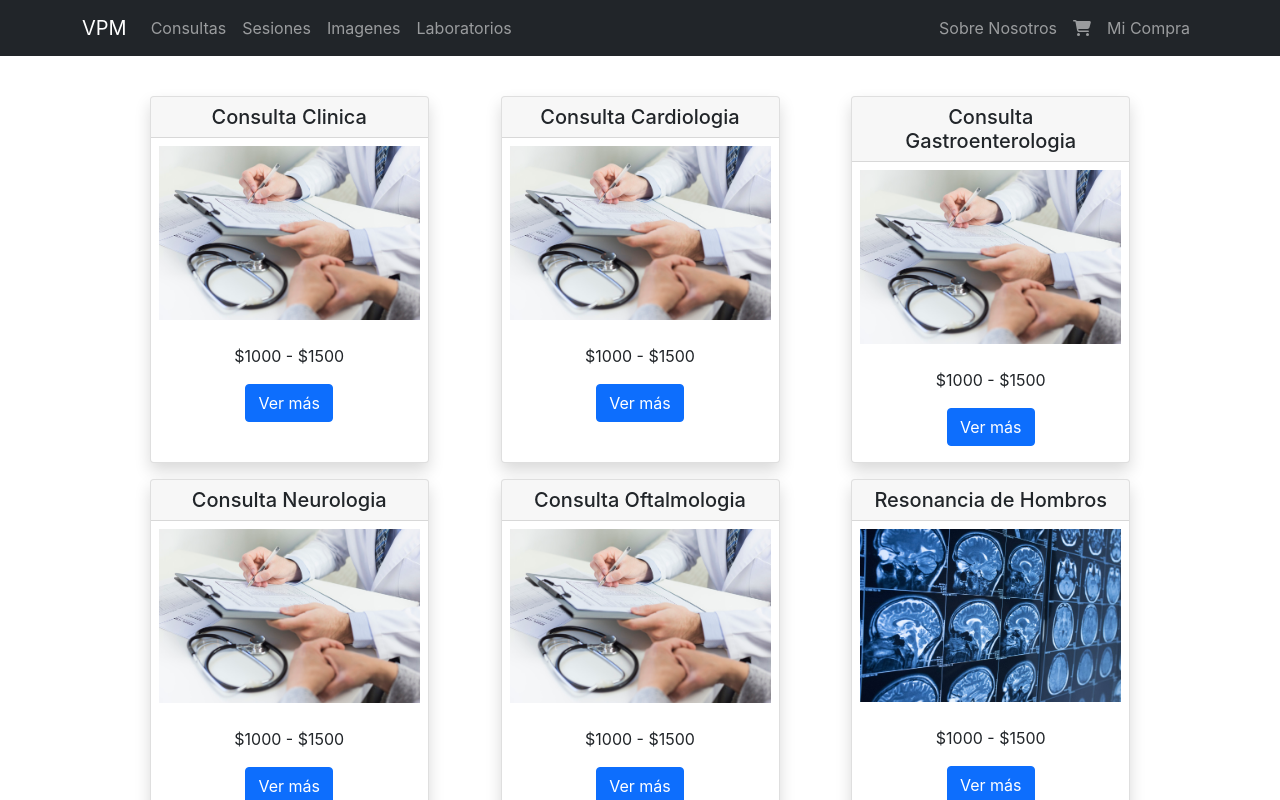
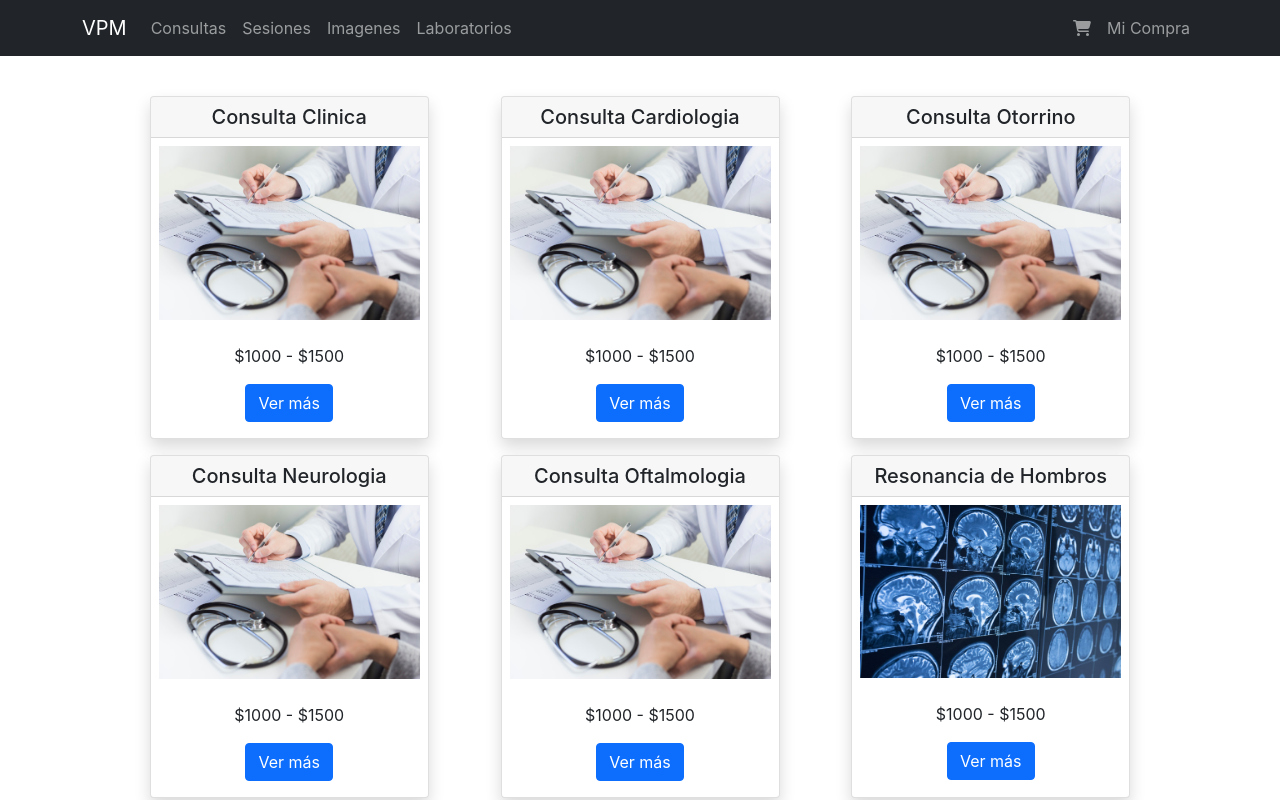
Before and after one commit to PabloSadura/Proyecto_FInal_React, a React (Vite) app in the folder ventadepracticas/: page / in a window 1280 px wide. Shown: the top 800 px of the page. Built offline with nearby package versions, Linux system fonts and the light colour scheme.

Commit message:
se agrego una nueva Bd y cambios en los renders

```diff
--- a/ventadepracticas/package.json
+++ b/ventadepracticas/package.json
@@ -16,7 +16,8 @@
     "bootstrap": "^5.1.3",
     "react": "^18.0.0",
     "react-bootstrap": "^2.4.0",
-    "react-dom": "^18.0.0"
+    "react-dom": "^18.0.0",
+    "react-router-dom": "^6.3.0"
   },
   "devDependencies": {
     "@types/react": "^18.0.0",
--- a/ventadepracticas/src/App.jsx
+++ b/ventadepracticas/src/App.jsx
@@ -1,16 +1,28 @@
-import { useState } from "react";
+import { BrowserRouter, Routes, Route, Navigate } from "react-router-dom";
 
 import ItemListContainer from "./components/containers/ItemListContainer";
 import NavBar from "./components/navBar/NavBar";
-
+import Cart from "./components/containers/Cart/Cart";
 import "bootstrap/dist/css/bootstrap.min.css";
+import ProfesionalContainers from "./components/containers/ProfesionalContainers";
 
 function App() {
   return (
-    <div className="App">
-      <NavBar />
-      <ItemListContainer />
-    </div>
+    <BrowserRouter>
+      <div>
+        <NavBar />
+        <Routes>
+          <Route path="/" element={<ItemListContainer />} />
+          <Route path="/categoria/:tipo" element={<ItemListContainer />} />
+          <Route
+            path="/profesionales/:categoria"
+            element={<ProfesionalContainers />}
+          />
+          <Route path="/cart" element={<Cart />} />
+          {/* <Route path="*" element={<Navigate to={"/"} />} /> */}
+        </Routes>
+      </div>
+    </BrowserRouter>
   );
 }
 
--- a/ventadepracticas/src/components/Items/Items.jsx
+++ b/ventadepracticas/src/components/Items/Items.jsx
@@ -1,9 +1,10 @@
 import React from "react";
 import { Card } from "react-bootstrap";
 import { Button } from "react-bootstrap";
+import { Link } from "react-router-dom";
 
 function Items({ products }) {
-  const { id, tipo, img, nombre, precio } = products;
+  const { id, tipo, img, nombre, precio, categoria } = products;
 
   return (
     <Card className="text-center mt-3 w-25 mx-1 shadow">
@@ -12,7 +13,9 @@ function Items({ products }) {
       <Card.Body>
         {/* <Card.Title>{nombre}</Card.Title> */}
         <Card.Text>{precio}</Card.Text>
-        <Button variant="primary">Ver más</Button>
+        <Link to={`/profesionales/${categoria}`}>
+          <Button variant="primary">Ver más</Button>
+        </Link>
       </Card.Body>
     </Card>
   );
--- /dev/null
+++ b/ventadepracticas/src/components/Items/ItemsProfesional.jsx
@@ -0,0 +1,25 @@
+import React from "react";
+import { Button, Card } from "react-bootstrap";
+import { Link } from "react-router-dom";
+import { FontAwesomeIcon } from "@fortawesome/react-fontawesome";
+import { faStarHalfStroke, faStar } from "@fortawesome/free-solid-svg-icons";
+
+function ItemsProfesional({ profesional }) {
+  const { id, rate, nombre, precio, especialidad } = profesional;
+  return (
+    <Card className="text-center mt-3 w-25 mx-1 shadow">
+      <Card.Header as="h5">{nombre}</Card.Header>
+      <Card.Body>
+        <Card.Text>{especialidad}</Card.Text>
+        <Card.Text>$ {precio}</Card.Text>
+        <FontAwesomeIcon icon={faStar} />
+        <Card.Text>Puntuación: {rate} </Card.Text>
+        <Link to={`/`}>
+          <Button variant="primary">Contratar</Button>
+        </Link>
+      </Card.Body>
+    </Card>
+  );
+}
+
+export default ItemsProfesional;
--- /dev/null
+++ b/ventadepracticas/src/components/ItemsList/ItemsListProfesional.jsx
@@ -0,0 +1,15 @@
+import React from "react";
+import { Container } from "react-bootstrap";
+import ItemsProfesional from "../Items/ItemsProfesional";
+
+function ItemsListProfesional({ profesion }) {
+  return (
+    <Container className="d-flex justify-content-evenly mt-4 flex-wrap w-100">
+      {profesion.map((element) => (
+        <ItemsProfesional profesional={element} key={element.id} />
+      ))}
+    </Container>
+  );
+}
+
+export default ItemsListProfesional;
--- /dev/null
+++ b/ventadepracticas/src/components/containers/Cart/Cart.jsx
@@ -0,0 +1,7 @@
+import React from "react";
+
+function Cart() {
+  return <div>Cart</div>;
+}
+
+export default Cart;
--- a/ventadepracticas/src/components/containers/ItemListContainer.jsx
+++ b/ventadepracticas/src/components/containers/ItemListContainer.jsx
@@ -3,7 +3,7 @@ import { useState } from "react";
 import { useEffect } from "react";
 import { gFetch } from "../../helpers/BDatos";
 import Items from "../Items/Items";
-import { Container, Spinner } from "react-bootstrap";
+import { Spinner } from "react-bootstrap";
 import ItemsList from "../ItemsList/ItemsList";
 
 const ItemListContainer = () => {
--- /dev/null
+++ b/ventadepracticas/src/components/containers/ProfesionalContainers.jsx
@@ -0,0 +1,34 @@
+import React from "react";
+import { useEffect } from "react";
+import { useState } from "react";
+import { Spinner } from "react-bootstrap";
+import { useParams } from "react-router-dom";
+import { gFetchProfesional } from "../../helpers/Profesionales";
+
+import ItemsListProfesional from "../ItemsList/ItemsListProfesional";
+
+function ProfesionalContainers() {
+  const [profesional, setProfesional] = useState([]);
+  const [loading, setLoading] = useState(true);
+  const { categoria } = useParams();
+
+  useEffect(() => {
+    gFetchProfesional
+      .then((resp) => {
+        let respuesta = resp.filter((item) => item.categoria === categoria);
+        setProfesional(respuesta);
+      })
+      .catch((rej) => console.log(rej))
+      .finally(() => setLoading(false));
+  }, []);
+
+  return loading ? (
+    <div className="text-center mt-4">
+      <Spinner animation="border" role="status" variant="info" />
+    </div>
+  ) : (
+    <ItemsListProfesional profesion={profesional} />
+  );
+}
+
+export default ProfesionalContainers;
--- a/ventadepracticas/src/components/navBar/NavBar.jsx
+++ b/ventadepracticas/src/components/navBar/NavBar.jsx
@@ -1,25 +1,35 @@
 import React from "react";
 import CartWidget from "../cartWidget/CartWidget";
 import { Navbar, Nav, NavDropdown, Container } from "react-bootstrap";
+import { Link, NavLink } from "react-router-dom";
 
 function NavBar() {
   return (
     <Navbar collapseOnSelect expand="lg" bg="dark" variant="dark">
       <Container>
-        <Navbar.Brand href="#home">VPM</Navbar.Brand>
+        <NavLink to={"/"} className="navbar-brand">
+          VPM
+        </NavLink>
         <Navbar.Toggle aria-controls="responsive-navbar-nav" />
         <Navbar.Collapse id="responsive-navbar-nav">
           <Nav className="me-auto">
-            <Nav.Link href="#consultas">Consultas</Nav.Link>
-            <Nav.Link href="#sesiones">Sesiones</Nav.Link>
-            <Nav.Link href="#Imagenes">Imagenes</Nav.Link>
-            <Nav.Link href="#Laboratorio">Laboratorios</Nav.Link>
+            <NavLink to="/categoria/consultas" className="nav-link">
+              Consultas
+            </NavLink>
+            <NavLink to="/categoria/sesiones" className="nav-link">
+              Sesiones
+            </NavLink>
+            <NavLink to="/categoria/imagenes" className="nav-link">
+              Imagenes
+            </NavLink>
+            <NavLink to="/categoria/laboratorio" className="nav-link">
+              Laboratorios
+            </NavLink>
           </Nav>
           <Nav>
-            <Nav.Link href="#deets">Sobre Nosotros</Nav.Link>
-            <Nav.Link eventKey={2} href="#memes">
+            <Link to={"/cart"} className="nav-link">
               <CartWidget />
-            </Nav.Link>
+            </Link>
           </Nav>
         </Navbar.Collapse>
       </Container>
--- a/ventadepracticas/src/helpers/BDatos.js
+++ b/ventadepracticas/src/helpers/BDatos.js
@@ -2,6 +2,7 @@ const productos = [
   {
     id: 1,
     tipo: "Consulta",
+    categoria: "clinica",
     img: "./src/img/consultaMedica.jpg",
     nombre: "Consulta Clinica",
     cantidad: 1,
@@ -10,6 +11,7 @@ const productos = [
   {
     id: 2,
     tipo: "Consulta",
+    categoria: "cardiologia",
     img: "./src/img/consultaMedica.jpg",
     nombre: "Consulta Cardiologia",
     cantidad: 1,
@@ -18,14 +20,16 @@ const productos = [
   {
     id: 3,
     tipo: "Consulta",
+    categoria: "otorrino",
     img: "./src/img/consultaMedica.jpg",
-    nombre: "Consulta Gastroenterologia",
+    nombre: "Consulta Otorrino",
     cantidad: 1,
     precio: "$1000 - $1500",
   },
   {
     id: 4,
     tipo: "Consulta",
+    categoria: "neurologia",
     img: "./src/img/consultaMedica.jpg",
     nombre: "Consulta Neurologia",
     cantidad: 1,
@@ -34,6 +38,7 @@ const productos = [
   {
     id: 5,
     tipo: "Consulta",
+    categoria: "oftalmologia",
     img: "./src/img/consultaMedica.jpg",
     nombre: "Consulta Oftalmologia",
     cantidad: 1,
@@ -42,6 +47,7 @@ const productos = [
   {
     id: 6,
     tipo: "Imagenes",
+    categoria: "resonancia",
     img: "./src/img/resonancia.jpg",
     nombre: "Resonancia de Hombros",
     cantidad: 1,
@@ -50,6 +56,7 @@ const productos = [
   {
     id: 7,
     tipo: "Imagenes",
+    categoria: "resonancia",
     img: "./src/img/resonancia.jpg",
     nombre: "Resonancia de Cadera",
     cantidad: 1,
@@ -58,6 +65,7 @@ const productos = [
   {
     id: 8,
     tipo: "Imagenes",
+    categoria: "resonancia",
     img: "./src/img/resonancia.jpg",
     nombre: "Resonancia de Manos",
     cantidad: 1,
@@ -66,6 +74,7 @@ const productos = [
   {
     id: 9,
     tipo: "Imagenes",
+    categoria: "resonancia",
     img: "./src/img/resonancia.jpg",
     nombre: "Resonancia de Rodilla",
     cantidad: 1,
@@ -74,6 +83,7 @@ const productos = [
   {
     id: 10,
     tipo: "Imagenes",
+    categoria: "resonancia",
     img: "./src/img/resonancia.jpg",
     nombre: "Resonancia de Pie",
     cantidad: 1,
@@ -82,6 +92,7 @@ const productos = [
   {
     id: 11,
     tipo: "Imagenes",
+    categoria: "ecografia",
     img: "./src/img/doppler.jpg",
     nombre: "Ecografia de Partes Blandas",
     cantidad: 1,
@@ -90,6 +101,7 @@ const productos = [
   {
     id: 12,
     tipo: "Imagenes",
+    categoria: "doppler",
     img: "./src/img/doppler.jpg",
     nombre: "Ecografia de Abdomen",
     cantidad: 1,
@@ -98,6 +110,7 @@ const productos = [
   {
     id: 13,
     tipo: "Imagenes",
+    categoria: "radiografia",
     img: "./src/img/radiografias.jpg",
     nombre: "Radiografias",
     cantidad: 1,
@@ -106,6 +119,7 @@ const productos = [
   {
     id: 14,
     tipo: "Imagenes",
+    categoria: "doppler",
     img: "./src/img/doppler.jpg",
     nombre: "Ecodopler Color",
     cantidad: 1,
@@ -114,6 +128,7 @@ const productos = [
   {
     id: 15,
     tipo: "Laboratorio",
+    categoria: "laboratorio",
     img: "./src/img/laboratorio.jpg",
     nombre: "Estudios de Rutina (hasta 10)",
     cantidad: 1,
@@ -122,6 +137,7 @@ const productos = [
   {
     id: 16,
     tipo: "Laboratorio",
+    categoria: "laboratorio",
     img: "./src/img/laboratorio.jpg",
     nombre: "Vitamina D",
     cantidad: 1,
@@ -130,6 +146,7 @@ const productos = [
   {
     id: 17,
     tipo: "Sesiones",
+    categoria: "sesionesFkt",
     img: "./src/img/fkt.jpg",
     nombre: "Fisiokinesioterapia",
     cantidad: 1,
@@ -138,6 +155,7 @@ const productos = [
   {
     id: 18,
     tipo: "Sesiones",
+    categoria: "sesionesPsico",
     img: "./src/img/sesionPsico.jpg",
     nombre: "Psicología",
     cantidad: 1,
--- /dev/null
+++ b/ventadepracticas/src/helpers/Profesionales.js
@@ -0,0 +1,129 @@
+const profesionales = [
+  {
+    id: 1,
+    nombre: "Carlos Perez",
+    rate: 3,
+    especialidad: "Médico Clinico",
+    categoria: "clinica",
+    cantidad: 1,
+    precio: 1000,
+  },
+  {
+    id: 2,
+    nombre: "Ana Juarez",
+    rate: 4.5,
+    especialidad: "Médica Clinica",
+    categoria: "clinica",
+    cantidad: 1,
+    precio: 1200,
+  },
+  {
+    id: 3,
+    nombre: "Carlos Perez",
+    rate: 3,
+    especialidad: "Médico Clinico",
+    categoria: "clinica",
+    cantidad: 1,
+    precio: 1000,
+  },
+  {
+    id: 4,
+    nombre: "Jose Gonzalez",
+    rate: 4.5,
+    especialidad: "Médico Clinico",
+    categoria: "clinica",
+    cantidad: 1,
+    precio: 1200,
+  },
+  {
+    id: 5,
+    nombre: "Pedro Lopez",
+    rate: 4.5,
+    especialidad: "Médico Clinico",
+    categoria: "clinica",
+    cantidad: 1,
+    precio: 1200,
+  },
+  {
+    id: 6,
+    nombre: "Mariana Gimenez",
+    rate: 4.5,
+    especialidad: "Médica Clinica",
+    categoria: "clinica",
+    cantidad: 1,
+    precio: 1200,
+  },
+  {
+    id: 7,
+    nombre: "Juan Castro",
+    rate: 3,
+    especialidad: "Especialista en Otorrino",
+    categoria: "otorrino",
+    cantidad: 1,
+    precio: 1000,
+  },
+  {
+    id: 8,
+    nombre: "Ana Casco",
+    rate: 4.5,
+    especialidad: "Especilista en Otorrino",
+    categoria: "otorrino",
+    cantidad: 1,
+    precio: 1200,
+  },
+  {
+    id: 9,
+    nombre: "Luciano Alvarez",
+    rate: 3,
+    especialidad: "Cardiologo",
+    categoria: "cardiologia",
+    cantidad: 1,
+    precio: 1000,
+  },
+  {
+    id: 10,
+    nombre: "Pablo Hernandez",
+    rate: 4.5,
+    especialidad: "Oftalmologo",
+    categoria: "oftalmologia",
+    cantidad: 1,
+    precio: 1200,
+  },
+  {
+    id: 11,
+    nombre: "Instituto Allende",
+    rate: 4.5,
+    especialidad: "Imagenes",
+    categoria: "resonancia",
+    cantidad: 1,
+    precio: 1200,
+  },
+  {
+    id: 12,
+    nombre: "Mariana Gimenez",
+    rate: 4.5,
+    especialidad: "Médica Clinica",
+    categoria: "laboratorio",
+    cantidad: 1,
+    precio: 1200,
+  },
+  {
+    id: 12,
+    nombre: "Claudia Costa",
+    rate: 4.5,
+    especialidad: "Médica Clinica",
+    categoria: "sesionesPsico",
+    cantidad: 1,
+    precio: 1200,
+  },
+];
+export const gFetchProfesional = new Promise((res, rej) => {
+  let condition = true;
+  setTimeout(() => {
+    if (condition) {
+      res(profesionales);
+    } else {
+      rej("Error");
+    }
+  }, 3000);
+});
```
Also changed, not shown: ventadepracticas/src/components/containers/ItemsDetails/ItemDetails.jsx (added, +7 -0 lines), 1 other file (tests, documents, lock files or other folders).
